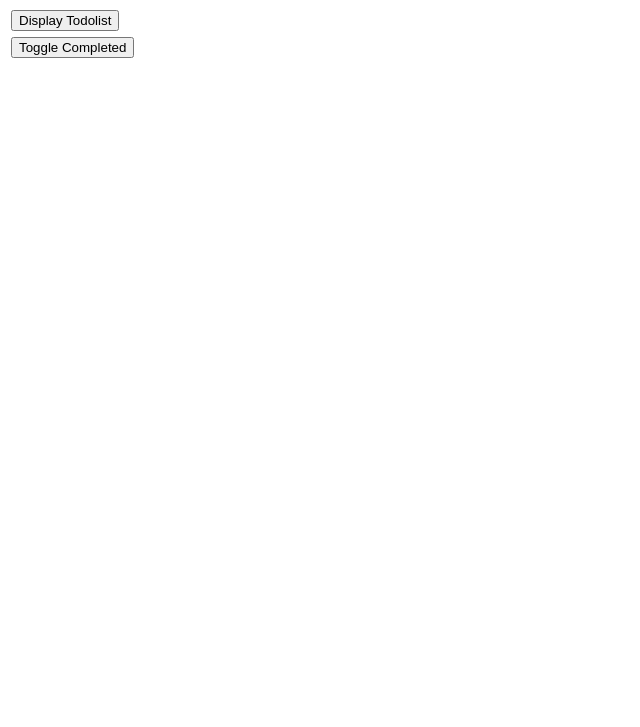
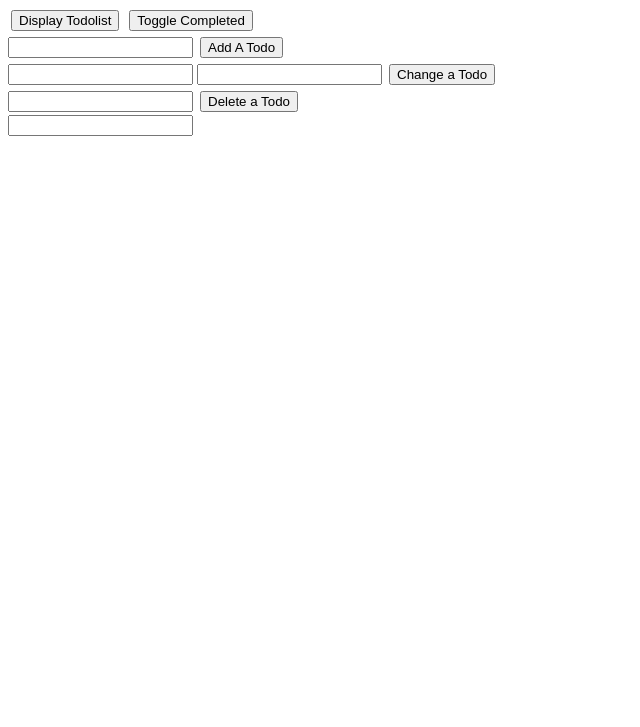
Before and after one commit to DanielSzpunar/webDev, a website: page javascript/todoList/index.html in a window 1280 px wide. Shown: the part 73-800 px from the top of the page, without its empty margins (0-640 px from the left). Drawn offline with Linux system fonts and the light colour scheme.

Commit message:
updated todoList

```diff
--- a/javascript/todoList/index.html
+++ b/javascript/todoList/index.html
@@ -13,9 +13,25 @@
 </head>
 <body>
     <h1>Todo List:</h1>
-    <button id ="displayTodosButton">Display Todolist</button>
-    <br>
-    <button id ="toggleAllButton">Toggle Completed</button>
+    <button onclick="handlers.displayTodos()">Display Todolist</button>
+    <button onclick="handlers.toggleAll()">Toggle Completed</button>
+    <div>
+        <input id="addTodoText" type="text">
+        <button onclick="handlers.addTodo()">Add A Todo</button>
+    </div>
+    <div>
+        <input id="changeTodoText" type="text">
+        <input id="changeTodoPosition" type="number">
+        <button onclick="handlers.changeTodo()">Change a Todo</button>
+    </div>
+    <div>
+        <input id="deleteTodo" type="number">
+        <button onclick="handlers.deleteTodo()">Delete a Todo</button>
+    </div>
+    <div>
+        <input id="toggleComplete" type="number">
+    </div>
+
 
 
     <!--<input type="text" placeholder="Type todo here">
--- a/javascript/todoList/script.js
+++ b/javascript/todoList/script.js
@@ -6,7 +6,13 @@ var todoList = {
         }
             else {
                 for (var i = 0; i < this.todos.length; i++) {
-                    console.log(this.todos[i].todoText + ", completed: " + this.todos[i].completed);
+                    if(this.todos[i].completed == true) {
+                        console.log(this.todos[i].todoText + "  (x)");
+                    }
+                    else {
+                        console.log(this.todos[i].todoText + "  ( )");
+                    }
+                    //console.log(this.todos[i].todoText + ", completed: " + this.todos[i].completed);
                 }
             }
     },
@@ -44,18 +50,42 @@ var todoList = {
             }
         }
         this.displayTodos();
+    },
+    deleteTodo: function(position){
+        todoList.todos.splice(position,1);
     }
 };
-var  displayTodosButton = document.getElementById("displayTodosButton");
-var toggleAllButton = document.getElementById("toggleAllButton");
-
-displayTodosButton.addEventListener("click", function(){
-    todoList.displayTodos();
-});
-toggleAllButton.addEventListener("click", function(){
-    todoList.toggleAll();
-});
-
+var handlers = {
+    displayTodos: function() {
+        todoList.displayTodos();
+    },
+    toggleAll: function() {
+        todoList.toggleAll();
+    },
+    addTodo: function(){
+        var addTodoText = document.getElementById("addTodoText").value;
+        todoList.addTodo(addTodoText);
+        addTodoText ="";
+    },
+    changeTodo: function(){
+       var changeTodoPosition = document.getElementById("changeTodoPosition").valueAsNumber;
+       var changeTodoText = document.getElementById("changeTodoText").value;
+       todoList.changeTodo(changeTodoPosition, changeTodoText);
+       changeTodoPosition = "";
+       changeTodoText = "";
+    },
+    deleteTodo: function() {
+        var deleteTodo = document.getElementById("deleteTodo").valueAsNumber;
+        todoList.deleteTodo(deleteTodo);
+        deleteTodo = "";
+        todoList.displayTodos();
+    },
+    toggleComplete: function() {
+        var toggleComplete = document.getElementById("toggleComplete").valueAsNumber;
+        todoList.toggleCompleted(toggleComplete);
+        toggleComplete = "";
+    }
+};
 
 
 /*
```
